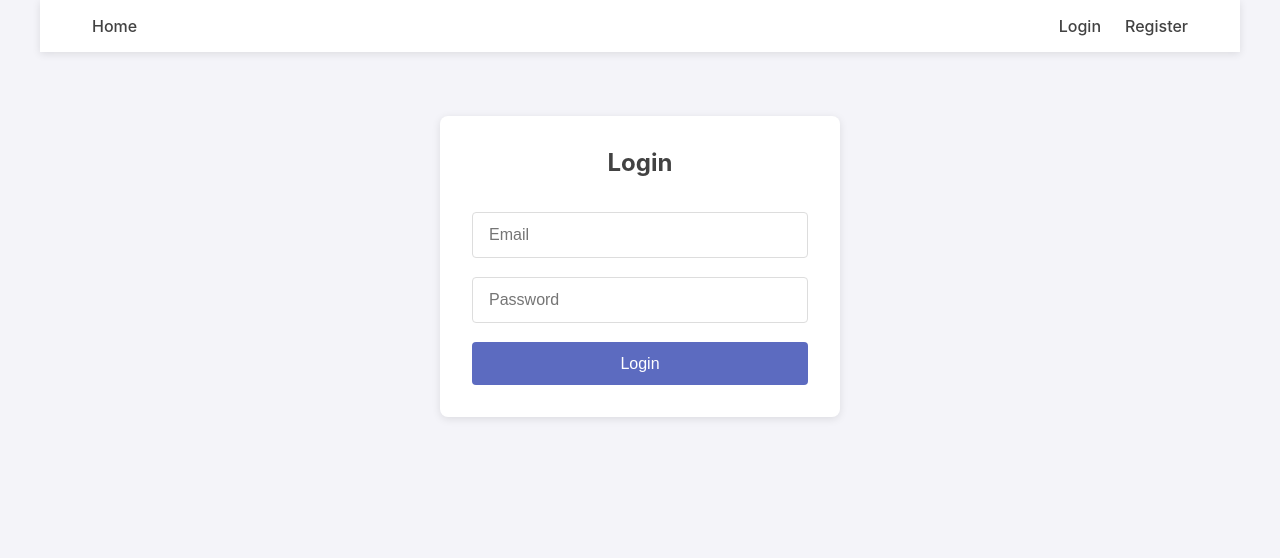
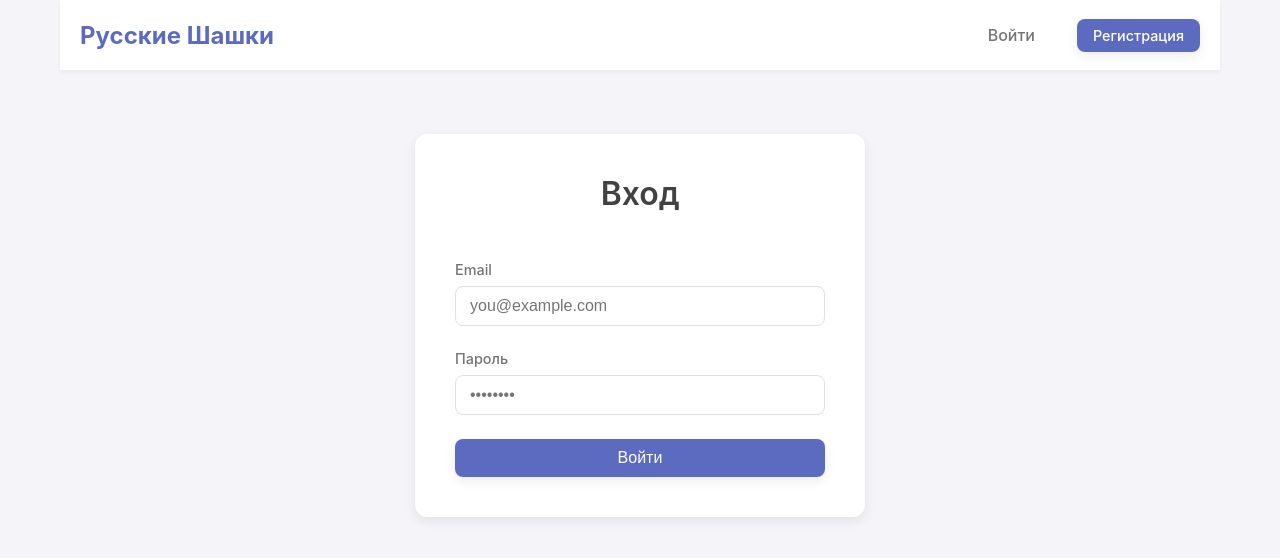
Before and after one commit to natabaliun/checkers, a React (Create React App) app in the folder frontend/: page /login in a window 1280 px wide. Shown: the top 558 px of the page. Built offline with nearby package versions, Linux system fonts and the light colour scheme; no server answers.

Commit message:
Stage 5.1 Add styles

```diff
--- a/frontend/src/app/App.module.scss
+++ b/frontend/src/app/App.module.scss
@@ -1,42 +1,75 @@
 /* Файл: frontend/src/app/App.module.scss */
 
 .header {
-  background-color: var(--card-bg-color);
-  padding: 1rem 2rem;
-  box-shadow: var(--shadow);
-  margin: 0 -20px; /* Чтобы растянуть на всю ширину .App контейнера */
+  background-color: var(--surface-color);
+  padding: 0 20px;
+  box-shadow: 0 2px 4px rgba(0,0,0,0.05);
+  position: sticky;
+  top: 0;
+  z-index: 1000;
 }
 
 .nav {
   display: flex;
   align-items: center;
-  gap: 1.5rem;
   max-width: 1200px;
   margin: 0 auto;
-  padding: 0 20px;
+  height: 70px;
+}
+
+.logo {
+  font-size: 1.5rem;
+  font-weight: 700;
+  color: var(--primary-color);
+  text-decoration: none;
+}
+
+.spacer {
+  flex-grow: 1;
+}
+
+.authLinks {
+  display: flex;
+  align-items: center;
+  gap: 0.5rem;
 }
 
 .navLink {
-  color: var(--secondary-color);
+  color: var(--text-color-secondary);
   font-weight: 500;
-  transition: color 0.2s;
+  transition: color 0.2s ease;
+  margin: 0 1rem;
+  text-decoration: none;
+  padding: 5px 10px;
+  border-radius: 6px;
 
   &:hover {
     color: var(--primary-color);
+    background-color: var(--bg-color);
   }
 }
 
 .navButton {
   background: none;
   border: none;
-  color: var(--secondary-color);
+  color: var(--text-color-secondary);
   font-size: 1rem;
   font-weight: 500;
   cursor: pointer;
-  padding: 0;
-  transition: color 0.2s;
+  padding: 5px 10px;
+  transition: color 0.2s ease, background-color 0.2s ease;
+  margin-left: 1rem;
+  font-family: inherit;
+  border-radius: 6px;
 
   &:hover {
     color: var(--primary-color);
+    background-color: var(--bg-color);
   }
 }
+
+.registerBtn {
+  padding: 8px 16px !important;
+  font-size: 0.9rem !important;
+  margin-left: 0.5rem;
+}
--- a/frontend/src/app/App.tsx
+++ b/frontend/src/app/App.tsx
@@ -5,14 +5,15 @@ import { Routes, Route, Link, useNavigate } from 'react-router-dom';
 import { useAppDispatch, useAppSelector } from '../shared/hooks/redux';
 import { checkAuth, logout } from '../entities/user/userSlice';
 import { ProtectedRoute } from './providers/ProtectedRoute';
-import HomePage from '../pages/HomePage';
+import { LobbyPage } from '../pages/LobbyPage';
 import LoginPage from '../pages/LoginPage';
 import RegisterPage from '../pages/RegisterPage';
 import ProfilePage from '../pages/ProfilePage';
 import { GamePage } from '../pages/GamePage';
-import { LobbyPage } from '../pages/LobbyPage';
+import styles from './App.module.scss';
+import commonStyles from '../shared/ui/Common.module.scss';
 import { ReturnToGame } from '../features/auth/ReturnToGame';
-import styles from './App.module.scss'; // Импортируем стили
+
 
 function App() {
     const dispatch = useAppDispatch();
@@ -34,20 +35,19 @@ function App() {
         <div className="App">
             <header className={styles.header}>
                 <nav className={styles.nav}>
-                    <Link to="/" className={styles.navLink}>Home</Link>
-                    <div style={{ flexGrow: 1 }}></div> {/* Распорка для расталкивания элементов */}
+                    <Link to="/" className={styles.logo}>Русские Шашки</Link>
+                    <div className={styles.spacer}></div>
                     {isAuthenticated ? (
                         <>
                             <Link to="/profile" className={styles.navLink}>{user?.nickname}</Link>
-                            <Link to="/game" className={styles.navLink}>Game</Link>
-                            <button onClick={handleLogout} className={styles.navButton}>Logout</button>
+                            <button onClick={handleLogout} className={styles.navButton}>Выйти</button>
                         </>
                     ) : (
                         status !== 'loading' && (
-                            <>
-                                <Link to="/login" className={styles.navLink}>Login</Link>
-                                <Link to="/register" className={styles.navLink}>Register</Link>
-                            </>
+                            <div className={styles.authLinks}>
+                                <Link to="/login" className={styles.navLink}>Войти</Link>
+                                <Link to="/register" className={`${commonStyles.button} ${styles.registerBtn}`}>Регистрация</Link>
+                            </div>
                         )
                     )}
                 </nav>
--- a/frontend/src/app/styles/_reset.scss
+++ b/frontend/src/app/styles/_reset.scss
@@ -3,10 +3,10 @@
 *,
 *::before,
 *::after {
-  box-sizing: inherit;
+  box-sizing: border-box;
 }
 
-body, h1, h2, h3, p, ul, ol, li, figure, figcaption, blockquote, dl, dd {
+body, h1, h2, h3, h4, p, ul, ol, li, figure, figcaption, blockquote, dl, dd {
   margin: 0;
 }
 
@@ -19,3 +19,8 @@ a {
   text-decoration: none;
   color: inherit;
 }
+
+img {
+  max-width: 100%;
+  display: block;
+}
--- a/frontend/src/app/styles/_variables.scss
+++ b/frontend/src/app/styles/_variables.scss
@@ -2,13 +2,17 @@
 
 :root {
   --bg-color: #f4f4f9;
-  --primary-color: #5c6bc0; // Индиго
-  --primary-color-hover: #3949ab;
-  --secondary-color: #424242; // Темно-серый
-  --text-color: #333;
-  --light-text-color: #fff;
-  --border-color: #ddd;
+  --surface-color: #ffffff;
+  --primary-color: #5c6bc0; /* Индиго */
+  --primary-color-light: #c5cae9;
+  --primary-color-dark: #3949ab;
+  --secondary-color: #424242; /* Темно-серый */
+  --text-color: #212121;
+  --text-color-secondary: #757575;
+  --light-text-color: #ffffff;
+  --border-color: #e0e0e0;
   --error-color: #d32f2f;
-  --card-bg-color: #ffffff;
-  --shadow: 0 2px 8px rgba(0, 0, 0, 0.1);
+  --success-color: #388e3c;
+  --shadow: 0 4px 12px rgba(0, 0, 0, 0.08);
+  --shadow-hover: 0 6px 16px rgba(0, 0, 0, 0.12);
 }
--- a/frontend/src/app/styles/index.scss
+++ b/frontend/src/app/styles/index.scss
@@ -1,6 +1,5 @@
 /* Файл: frontend/src/app/styles/index.scss */
 
-// Подключаем сброс стилей и переменные
 @import 'variables';
 @import 'reset';
 
@@ -14,7 +13,6 @@ body {
   color: var(--text-color);
   margin: 0;
   padding: 0;
-  box-sizing: border-box;
 }
 
 .App {
@@ -25,4 +23,5 @@ body {
 
 main {
   padding-top: 2rem;
+  padding-bottom: 4rem;
 }
--- a/frontend/src/pages/LoginPage.tsx
+++ b/frontend/src/pages/LoginPage.tsx
@@ -5,7 +5,7 @@ import { useNavigate } from 'react-router-dom';
 import { useAppDispatch } from '../shared/hooks/redux';
 import { loginSuccess } from '../entities/user/userSlice';
 import { authApi } from '../shared/api/auth';
-import styles from '../shared/ui/Form.module.scss';
+import commonStyles from '../shared/ui/Common.module.scss';
 
 const LoginPage = () => {
     const [email, setEmail] = useState('');
@@ -27,16 +27,18 @@ const LoginPage = () => {
     };
 
     return (
-        <form className={styles.form} onSubmit={handleSubmit}>
-            <h2 className={styles.title}>Login</h2>
-            <div className={styles.formGroup}>
-                <input className={styles.input} type="email" value={email} onChange={e => setEmail(e.target.value)} placeholder="Email" required />
+        <form className={commonStyles.form} onSubmit={handleSubmit}>
+            <h2 className={commonStyles.title}>Вход</h2>
+            <div className={commonStyles.formGroup}>
+                <label htmlFor="email">Email</label>
+                <input id="email" className={commonStyles.input} type="email" value={email} onChange={e => setEmail(e.target.value)} placeholder="you@example.com" required />
             </div>
-            <div className={styles.formGroup}>
-                <input className={styles.input} type="password" value={password} onChange={e => setPassword(e.target.value)} placeholder="Password" required />
+            <div className={commonStyles.formGroup}>
+                <label htmlFor="password">Пароль</label>
+                <input id="password" className={commonStyles.input} type="password" value={password} onChange={e => setPassword(e.target.value)} placeholder="••••••••" required />
             </div>
-            {error && <p className={styles.error}>{error}</p>}
-            <button className={styles.button} type="submit">Login</button>
+            {error && <p className={commonStyles.error}>{error}</p>}
+            <button className={commonStyles.button} type="submit">Войти</button>
         </form>
     );
 };
--- a/frontend/src/pages/RegisterPage.tsx
+++ b/frontend/src/pages/RegisterPage.tsx
@@ -3,7 +3,7 @@
 import React, { useState } from 'react';
 import { useNavigate } from 'react-router-dom';
 import { authApi } from '../shared/api/auth';
-import styles from '../shared/ui/Form.module.scss'; // Используем общие стили для форм
+import commonStyles from '../shared/ui/Common.module.scss';
 
 const RegisterPage = () => {
     const [email, setEmail] = useState('');
@@ -24,19 +24,22 @@ const RegisterPage = () => {
     };
 
     return (
-        <form className={styles.form} onSubmit={handleSubmit}>
-            <h2 className={styles.title}>Register</h2>
-            <div className={styles.formGroup}>
-                <input className={styles.input} type="email" value={email} onChange={e => setEmail(e.target.value)} placeholder="Email" required />
+        <form className={commonStyles.form} onSubmit={handleSubmit}>
+            <h2 className={commonStyles.title}>Регистрация</h2>
+            <div className={commonStyles.formGroup}>
+                <label htmlFor="email">Email</label>
+                <input id="email" className={commonStyles.input} type="email" value={email} onChange={e => setEmail(e.target.value)} placeholder="you@example.com" required />
             </div>
-            <div className={styles.formGroup}>
-                <input className={styles.input} type="text" value={nickname} onChange={e => setNickname(e.target.value)} placeholder="Nickname" required />
+            <div className={commonStyles.formGroup}>
+                <label htmlFor="nickname">Никнейм</label>
+                <input id="nickname" className={commonStyles.input} type="text" value={nickname} onChange={e => setNickname(e.target.value)} placeholder="Your Nickname" required />
             </div>
-            <div className={styles.formGroup}>
-                <input className={styles.input} type="password" value={password} onChange={e => setPassword(e.target.value)} placeholder="Password" required />
+            <div className={commonStyles.formGroup}>
+                <label htmlFor="password">Пароль</label>
+                <input id="password" className={commonStyles.input} type="password" value={password} onChange={e => setPassword(e.target.value)} placeholder="•••••••• (минимум 6 символов)" required />
             </div>
-            {error && <p className={styles.error}>{error}</p>}
-            <button className={styles.button} type="submit">Register</button>
+            {error && <p className={commonStyles.error}>{error}</p>}
+            <button className={commonStyles.button} type="submit">Зарегистрироваться</button>
         </form>
     );
 };
--- /dev/null
+++ b/frontend/src/shared/ui/Common.module.scss
@@ -0,0 +1,113 @@
+/* Файл: frontend/src/shared/ui/Common.module.scss */
+
+.button {
+  display: inline-block;
+  padding: 10px 20px;
+  background-color: var(--primary-color);
+  color: var(--light-text-color);
+  border: none;
+  border-radius: 8px;
+  font-size: 1rem;
+  font-weight: 500;
+  cursor: pointer;
+  text-align: center;
+  text-decoration: none;
+  transition: background-color 0.2s ease, box-shadow 0.2s ease, transform 0.1s ease;
+  box-shadow: var(--shadow);
+
+  &:hover {
+    background-color: var(--primary-color-dark);
+    box-shadow: var(--shadow-hover);
+  }
+
+  &:active {
+    transform: translateY(1px);
+  }
+
+  &:disabled {
+    background-color: #bdbdbd;
+    color: #f5f5f5;
+    cursor: not-allowed;
+    box-shadow: none;
+    transform: none;
+  }
+}
+
+.buttonSecondary {
+  @extend .button;
+  background-color: var(--secondary-color);
+  &:hover {
+    background-color: #000000;
+  }
+}
+
+.input {
+  padding: 10px 14px;
+  border: 1px solid var(--border-color);
+  border-radius: 8px;
+  font-size: 1rem;
+  width: 100%;
+  transition: border-color 0.2s ease, box-shadow 0.2s ease;
+  background-color: #fff;
+
+  &:focus {
+    outline: none;
+    border-color: var(--primary-color);
+    box-shadow: 0 0 0 3px rgba(92, 107, 192, 0.2);
+  }
+}
+
+.form {
+  display: flex;
+  flex-direction: column;
+  gap: 1.5rem;
+  background-color: var(--surface-color);
+  padding: 2.5rem;
+  border-radius: 12px;
+  box-shadow: var(--shadow);
+  max-width: 450px;
+  margin: 2rem auto;
+}
+
+.formGroup {
+  display: flex;
+  flex-direction: column;
+  gap: 0.5rem;
+
+  label {
+    font-weight: 500;
+    font-size: 0.9rem;
+    color: var(--text-color-secondary);
+  }
+}
+
+.error {
+  color: var(--error-color);
+  font-size: 0.9rem;
+  text-align: center;
+  margin-top: -1rem;
+  background-color: rgba(211, 47, 47, 0.1);
+  padding: 0.5rem;
+  border-radius: 4px;
+}
+
+.title {
+  text-align: center;
+  color: var(--secondary-color);
+  margin-bottom: 1.5rem;
+  font-size: 2rem;
+  font-weight: 600;
+}
+
+.card {
+  background-color: var(--surface-color);
+  padding: 1.5rem;
+  border-radius: 12px;
+  box-shadow: var(--shadow);
+  transition: box-shadow 0.2s ease, transform 0.2s ease;
+
+  &:hover {
+    box-shadow: var(--shadow-hover);
+    transform: translateY(-2px);
+  }
+}
```
Also changed, not shown: frontend/src/pages/GamePage.module.scss (+47 -24 lines), frontend/src/pages/GamePage.tsx (+62 -54 lines), frontend/src/pages/LobbyPage.module.scss (added, +116 -0 lines), frontend/src/pages/LobbyPage.tsx (+44 -42 lines), 1 other file (tests, documents, lock files or other folders).
